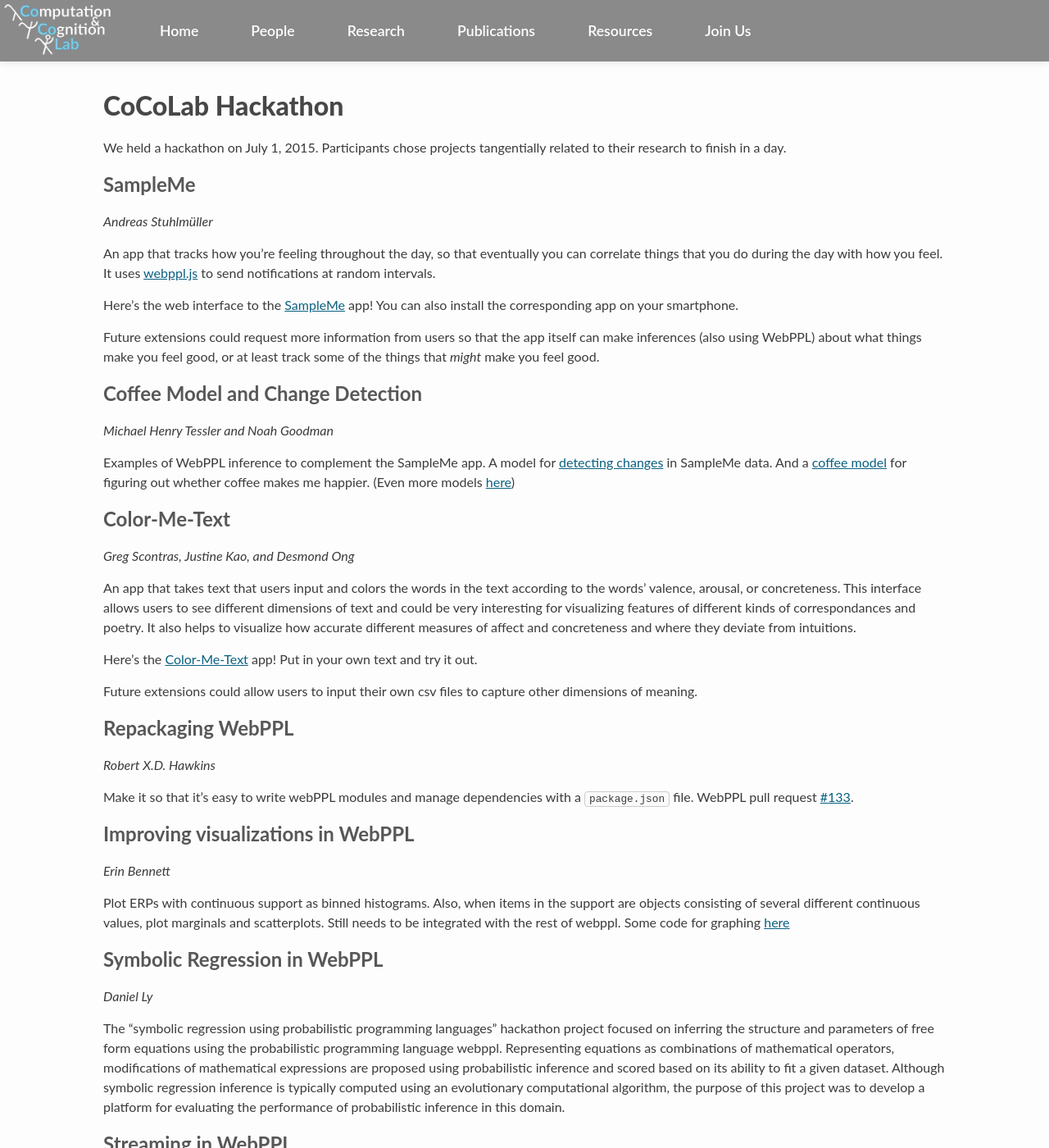
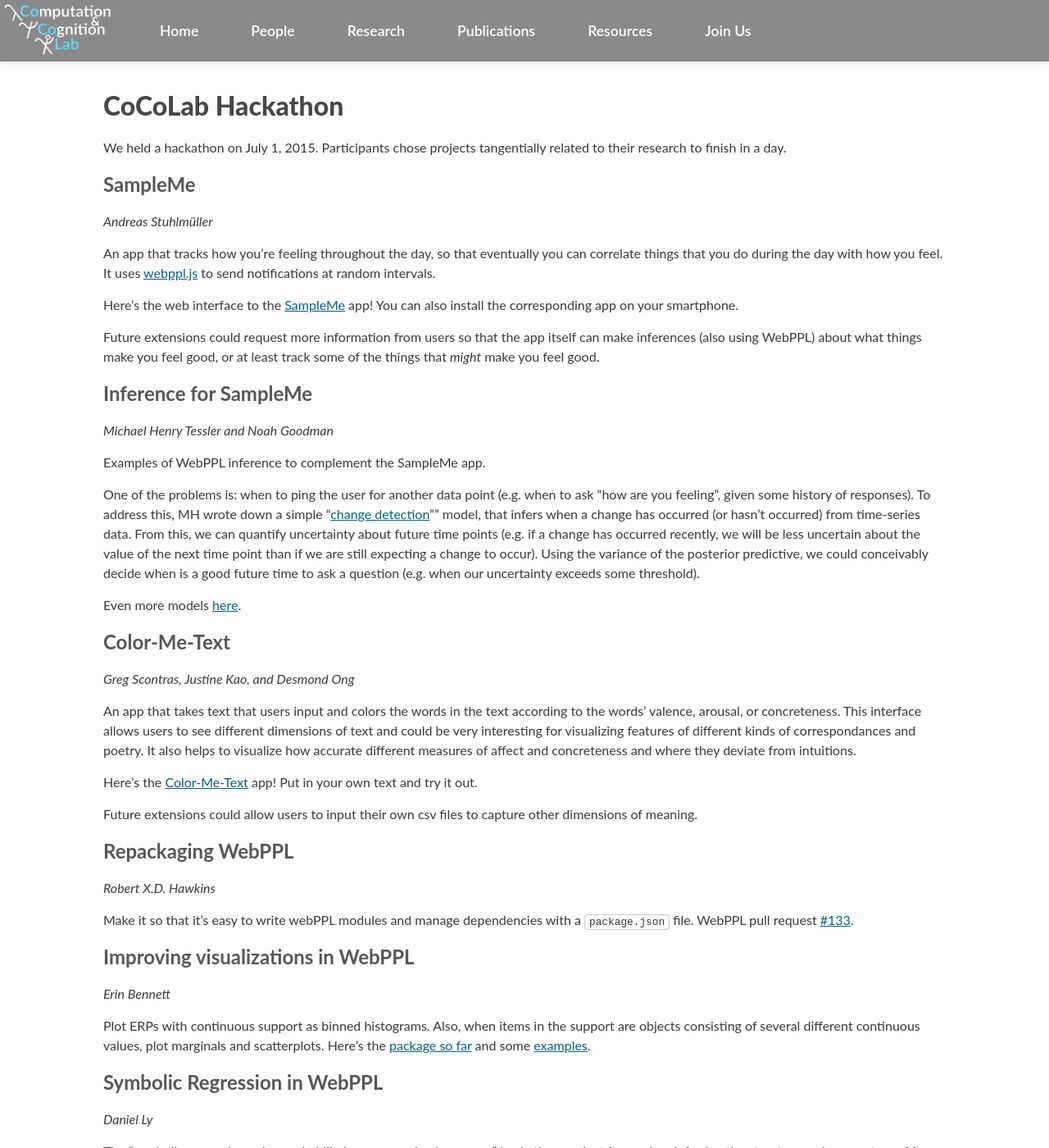
Before and after one commit to stanford-cocolab/cocolab.stanford.edu, a Jekyll site: the page built from hackathon.md, in a window 1280 px wide and 1400 px high. Shown: the whole window at 82% size. Built offline with Jekyll 4.4.1, drawn with Linux system fonts in a browser that asks for light colours; Markdown is read by kramdown in place of the engine named in the settings.

Commit message:
update hackathon page with viz package

```diff
--- a/hackathon.md
+++ b/hackathon.md
@@ -15,10 +15,17 @@
 
 Future extensions could request more information from users so that the app itself can make inferences (also using WebPPL) about what things make you feel good, or at least track some of the things that *might* make you feel good.
 
-## Coffee Model and Change Detection
+## Inference for SampleMe
 *Michael Henry Tessler and Noah Goodman*
 
-Examples of WebPPL inference to complement the SampleMe app. A model for [detecting changes](https://github.com/stuhlmueller/sampleme/blob/master/models/detectChanges.wppl) in SampleMe data. And a [coffee model](https://github.com/stuhlmueller/sampleme/blob/master/models/coffeeRegression.wppl) for figuring out whether coffee makes me happier. (Even more models [here](https://github.com/stuhlmueller/sampleme/tree/master/models))
+Examples of WebPPL inference to complement the SampleMe app.
+
+<!-- And a [coffee model](https://github.com/stuhlmueller/sampleme/blob/master/models/coffeeRegression.wppl) for figuring out whether coffee makes me happier. -->
+<!-- I implemented a few data analysis models that approach general problems relating to Andreas’s SampleMe project. -->
+
+One of the problems is: when to ping the user for another data point (e.g. when to ask "how are you feeling", given some history of responses). To address this, MH wrote down a simple "[change detection](https://github.com/stuhlmueller/sampleme/blob/master/models/detectChanges.wppl)"" model, that infers when a change has occurred (or hasn’t occurred) from time-series data. From this, we can quantify uncertainty about future time points (e.g. if a change has occurred recently, we will be less uncertain about the value of the next time point than if we are still expecting a change to occur). Using the variance of the posterior predictive, we could conceivably decide when is a good future time to ask a question (e.g. when our uncertainty exceeds some threshold).
+
+Even more models [here](https://github.com/stuhlmueller/sampleme/tree/master/models).
 
 ## Color-Me-Text
 *Greg Scontras, Justine Kao, and Desmond Ong*
@@ -37,7 +44,7 @@
 ## Improving visualizations in WebPPL
 *Erin Bennett*
 
-Plot ERPs with continuous support as binned histograms. Also, when items in the support are objects consisting of several different continuous values, plot marginals and scatterplots. Still needs to be integrated with the rest of webppl. Some code for graphing [here](https://github.com/erindb/webppl-viz)
+Plot ERPs with continuous support as binned histograms. Also, when items in the support are objects consisting of several different continuous values, plot marginals and scatterplots. Here's the [package so far](https://github.com/erindb/webppl-viz) and some [examples](http://web.stanford.edu/~erindb/webppl-viz/).
 
 ## Symbolic Regression in WebPPL
 *Daniel Ly*
```
